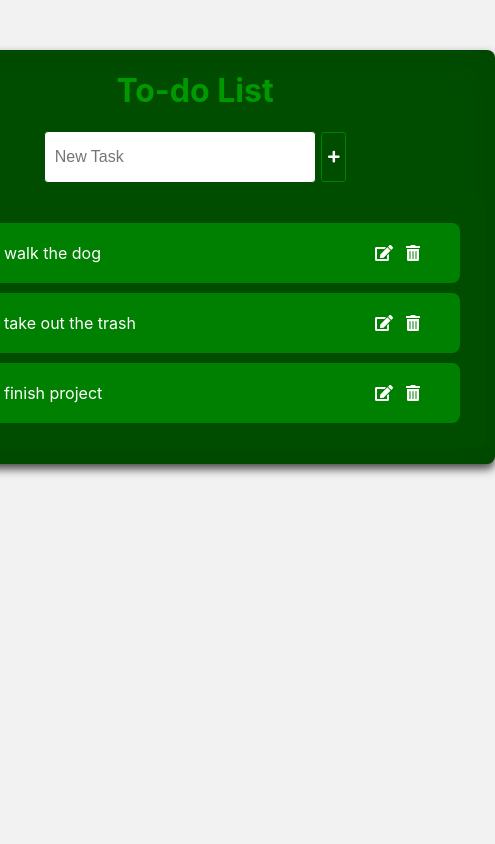
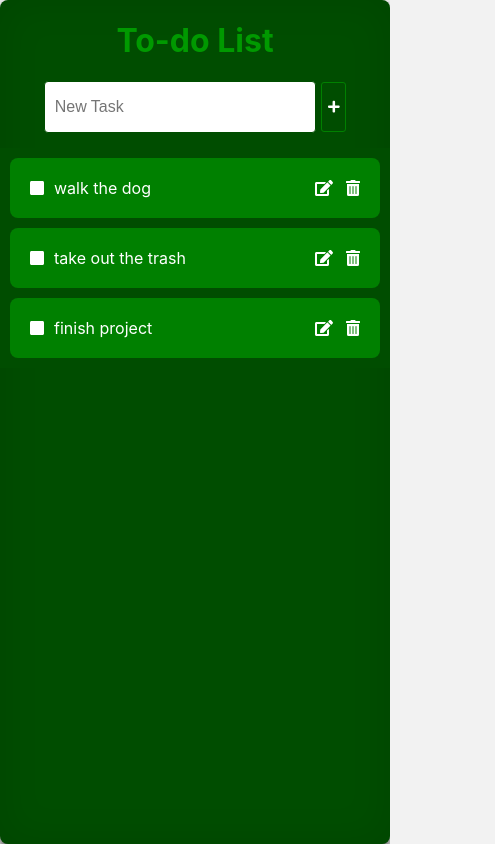
Before and after one commit to ryanfuhrman/todo-react, a React (Create React App) app: page / in a window 390 px wide. Shown: the whole page, 495 px wide, since content can reach past the window. Built offline with nearby package versions, Linux system fonts and the light colour scheme.

Commit message:
Add mobile styles

```diff
--- a/public/index.html
+++ b/public/index.html
@@ -19,6 +19,7 @@
       work correctly both with client-side routing and a non-root public URL.
       Learn how to configure a non-root public URL by running `npm run build`.
     -->
+    <link rel="stylesheet" type="text/css" href="../style.css" />
     <title>Todo App</title>
   </head>
   <body>
--- /dev/null
+++ b/public/style.css
@@ -0,0 +1,6 @@
+@media (max-width: 500px) {
+  #root {
+    width: 100%;
+    height: 100%;
+  }
+}
--- a/src/App.css
+++ b/src/App.css
@@ -7,32 +7,10 @@
   box-shadow: 0 5px 10px rgba(0, 0, 0, 0.7), 0 0 40px rgba(0, 0, 0, 0.1) inset;
 }
 
-.App-logo {
-  animation: App-logo-spin infinite 20s linear;
-  height: 40vmin;
-  pointer-events: none;
-}
-
-.App-header {
-  background-color: #282c34;
-  min-height: 100vh;
-  display: flex;
-  flex-direction: column;
-  align-items: center;
-  justify-content: center;
-  font-size: calc(10px + 2vmin);
-  color: white;
-}
-
-.App-link {
-  color: #61dafb;
-}
-
-@keyframes App-logo-spin {
-  from {
-    transform: rotate(0deg);
-  }
-  to {
-    transform: rotate(360deg);
+@media (max-width: 500px) {
+  .App {
+    width: 100%;
+    height: 100%;
+    margin-top: 0px;
   }
 }
--- a/src/Todo.css
+++ b/src/Todo.css
@@ -31,3 +31,16 @@
   text-decoration: line-through;
   color: #004d00;
 }
+
+@media (max-width: 500px) {
+  .Todo-div {
+    padding: 10px 20px;
+  }
+  .Todo-task-div {
+    width: auto;
+  }
+
+  .Todo-task {
+    margin: 10px;
+  }
+}
--- a/src/TodoList.css
+++ b/src/TodoList.css
@@ -2,7 +2,6 @@
   width: 100%;
   display: flex;
   flex-direction: column;
-  justify-content: center;
   align-items: center;
 }
 
@@ -17,3 +16,11 @@
   border-radius: 8px;
   padding: 15px;
 }
+
+@media (max-width: 500px) {
+  .TodoList-list {
+    width: 100%;
+    padding: 0;
+    border-radius: 0;
+  }
+}
--- a/src/index.css
+++ b/src/index.css
@@ -1,3 +1,8 @@
+html {
+  height: 100%;
+  width: 100%;
+}
+
 body {
   margin: 0;
   font-family: -apple-system, BlinkMacSystemFont, "Segoe UI", "Roboto", "Oxygen",
@@ -6,6 +11,9 @@ body {
   -webkit-font-smoothing: antialiased;
   -moz-osx-font-smoothing: grayscale;
   background-color: #f2f2f2;
+
+  height: 100%;
+  width: 100%;
 
   display: flex;
   flex-direction: column;
```
